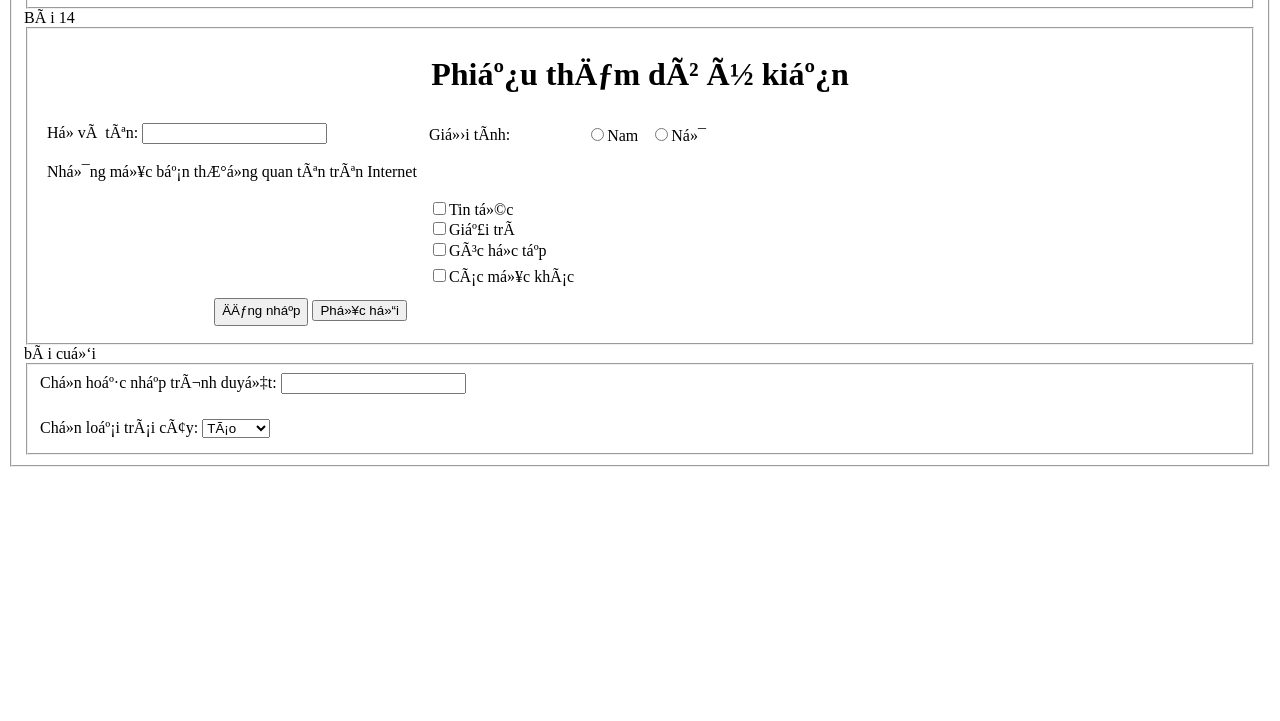
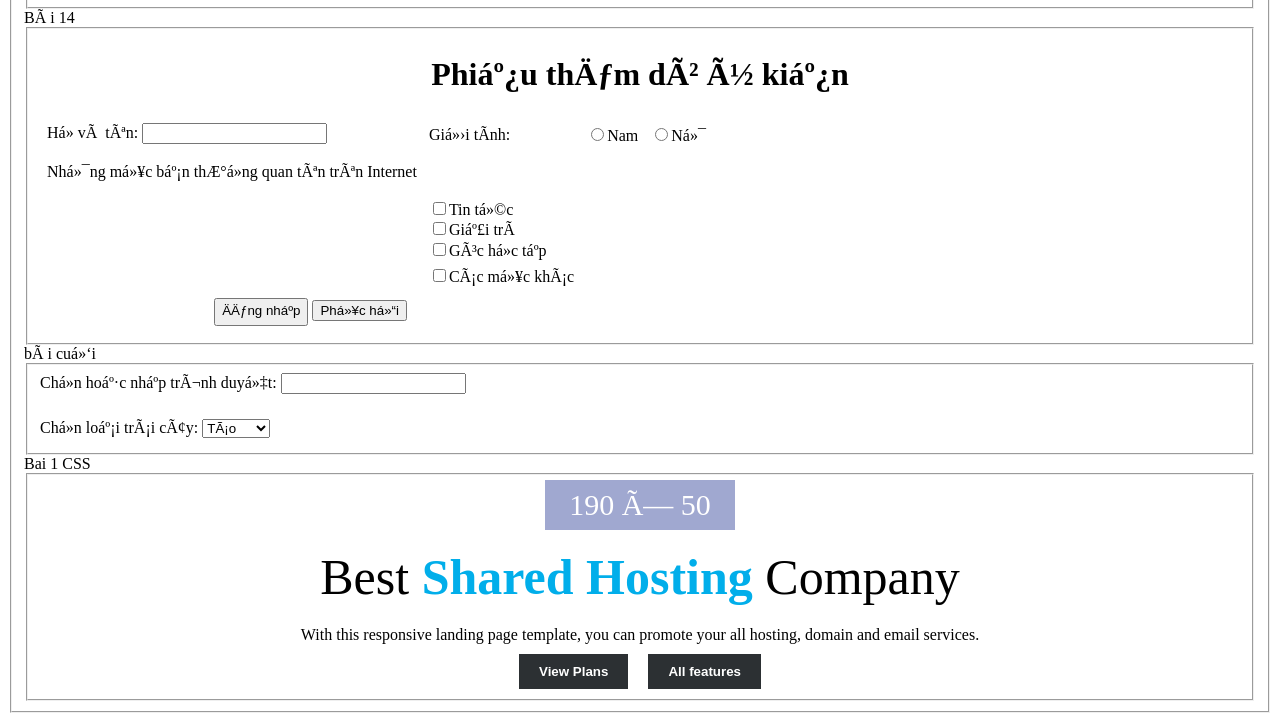
Before and after one commit to realfat69/My-First-ever-html, a plain HTML site: page index.html in a window 1280 px wide. Shown: the part 6944-7665 px from the top of the page. Before the commit the page ends 7419 px from the top, so only its background shows below. Drawn offline with Linux system fonts and the light colour scheme.

Commit message:
Update index.html

```diff
--- a/index.html
+++ b/index.html
@@ -112,7 +112,7 @@
 <hr>
 <fieldset>
     <img span class="rainbow" src="https://files.catbox.moe/faai6r.png" width="300" height="414" alt="this is a picture of josuke" title="Josuke is a fuck boi"></iframe>
-    <audio span class="rainbow"controls src="https://files.catbox.moe/r40ekf.opus">
+    <audio span class="rainbow"controls>
         <source src="https://files.catbox.moe/r40ekf.opus">
         This browser does not support HTML5 so play the song, noob
         </audio>
@@ -606,6 +606,74 @@ bài cuối
 </select>
 
 </fieldset>
+
+Bai 1 CSS
+<fieldset>
+<style>
+.box {
+  box-sizing: border-box;      /* tính padding trong khung 190x50 */
+    width: 190px;
+    height: 50px;
+  margin: auto;              /* căn giữa toàn bộ box */
+  background: #a0a8d0;
+  color: white;
+  font-size: 30px;
+  font: bolder;
+  display: flex;               /* dùng flexbox để căn chữ */
+    align-items: center;         /* căn giữa dọc */
+    justify-content: center;     /* căn giữa ngang */
+  padding: 20px;             /* chữ cách lề trái/phải 20px */
+}
+.Bigblue{
+    text-align: center;
+    font-size: 50px;
+    font-weight: 900;
+    color: rgb(1, 174, 234);
+}
+.Big{
+    text-align: center;
+    font-size: 50px;
+}
+.center {
+    padding-top: 20px;
+    margin:auto;
+    display:flex;
+    align-items: center;         /* căn giữa dọc */
+    justify-content: center;     /* căn giữa ngang */
+    font-weight: 500;
+}
+button.Bigbutton {
+  display: flex;
+    justify-content: center;
+    align-items: center;
+  background-color: #2c3033;
+  font-weight: 700;
+  color: white;
+  padding: 10px 20px;       /* kích thước nút */
+  border: none;
+  cursor: pointer;
+}
+.container {
+  display: flex;
+    justify-content: center;  /* căn giữa ngang */
+    align-items: center;      /* căn giữa dọc */
+  padding-top: 10px;
+  gap: 20px;                /* khoảng cách giữa nút */
+}
+</style>
+ <div class="box">
+  190 × 50
+</div>
+<br>
+<div class="Big">
+    Best <span class="Bigblue">Shared Hosting</span>  Company
+</div>
+<p class="center">With this responsive landing page template, you can promote your all hosting, domain and email services.</p>
+<div class="container">
+  <button class="Bigbutton">View Plans</button>
+  <button class="Bigbutton">All features</button>
+</div>
+</fieldset>
 </fieldset>
 </body>
 </html>
```
